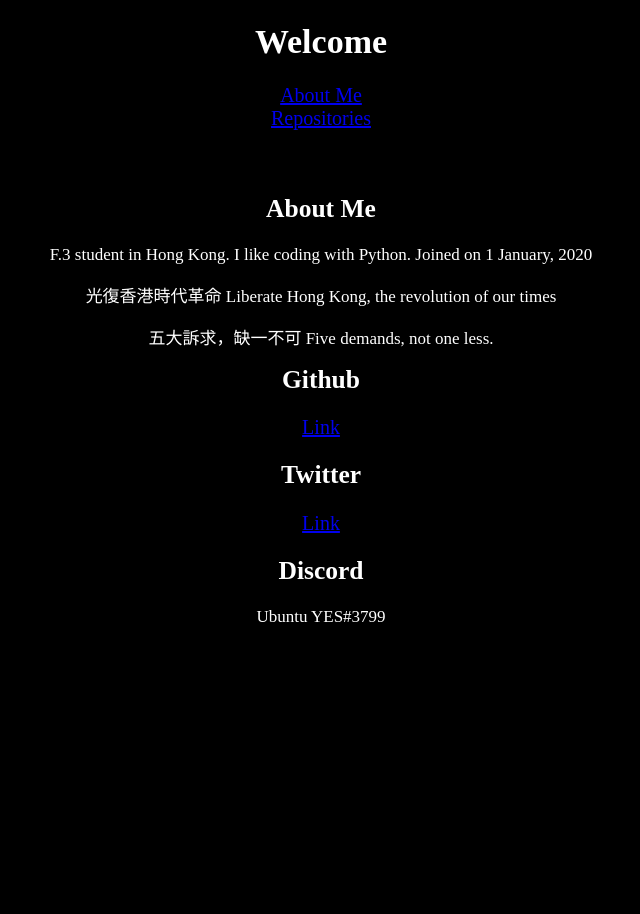
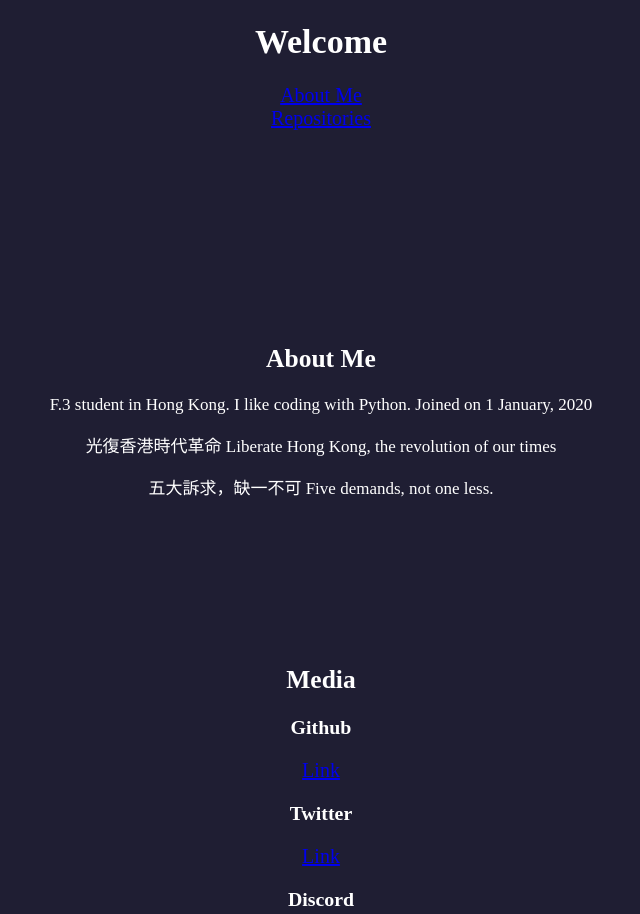
Before and after one commit to HK0811/HK0811, a plain HTML site: page index.html in a window 1280 px wide. Shown: the top 914 px of the page, without its empty margins (319-959 px from the left). Before the commit the page ends 800 px from the top, so only its background shows below. Drawn offline with Linux system fonts and the light colour scheme.

Commit message:
Made it looks better
Thanks @minifireYT for help

```diff
--- a/index.html
+++ b/index.html
@@ -22,12 +22,17 @@
 not one less.</p>
     </div>
     <div id="Media">
-        <h2>Github</h2>
+        <h2>Media</h2>
+        <h3>Github</h3>
         <a href="https://github.com/HK0811">Link</a>
-        <h2>Twitter</h2>
+        <h3>Twitter</h3>
         <a href="https://twitter.com/AdrianL24228638">Link</a>
-        <h2>Discord</h2>
+        <h3>Discord</h3>
         <p>Ubuntu YES#3799</p>
     </div>
+    <div id = "color">
+        <a>* the color is #1F1E33 ,not purple. Thanks</a>
+    </div>
+
 </body>
 </html>
--- a/style1.css
+++ b/style1.css
@@ -1,23 +1,23 @@
 body{
     font-size: 17px;
-    background-color: black;
+    background-color: #1F1E33;
     color: white;
 }
-h1#title,a#about,a#repo,div#About\ Me h2,div#About\ Me p,div#Media h2,div#Media p,div#Media a{
+h1#title,a#about,a#repo,div#About\ Me h2,div#About\ Me p,div#Media h2,div#Media p,div#Media h3,div#Media a,div#color a{
     display: flex;
     justify-content: center;
 }
 a{
     font-size: 20px;
 }
-div#About\ Me,div#Menu\&Title,div#Media{
-    background-color: black;
-    width: 650px;
-    height: 150px;
+div#About\ Me,div#Menu\&Title,div#Media,div#color{
+    background-color: #1F1E33;
+    width: 600px;
+    height: 300px;
     margin: 0 auto 0;
 }
 div#Repo,div#part1,div#part2,div#part3{
-    background-color: black;
+    background-color: #1F1E33;
     width: 650px;
 }
 div#Repo h1,div#Repo a,div#part1 h2,div#part1 p,div#part1 a,div#part1 h3,div#part2 p,div#part2 a,div#part2 h3,div#part3 p,div#part3 a,div#part3 h3{
@@ -25,7 +25,7 @@ div#Repo h1,div#Repo a,div#part1 h2,div#part1 p,div#part1 a,div#part1 h3,div#par
     justify-content: center;
 }
 div#Repo,div#part1,div#part2,div#part3{
-    background-color: black;
+    background-color: #1F1E33;
     width: 650px;
     margin: 0 auto;
 }
```
